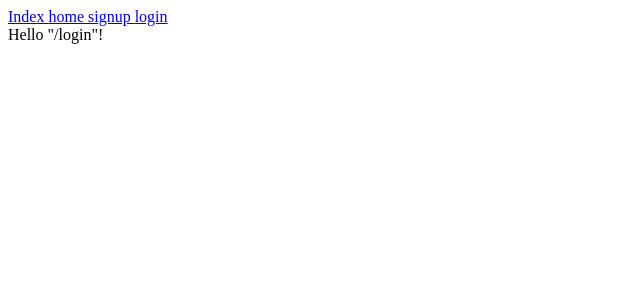
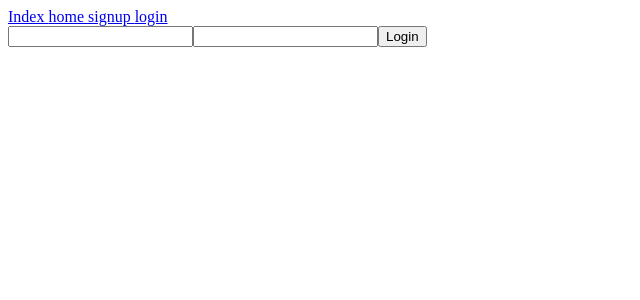
Before and after one commit to tejasnasa/echoes, a React (Vite) app: page /login in a window 1280 px wide. Shown: the top 300 px of the page, without its empty margins (0-640 px from the left). Built offline with nearby package versions, Linux system fonts and the light colour scheme.

Commit message:
Create login and signup forms

```diff
--- a/package.json
+++ b/package.json
@@ -11,7 +11,7 @@
   },
   "dependencies": {
     "@tanstack/react-query": "^5.66.0",
-    "@tanstack/react-query-devtools": "^5.66.0",
+    "@tanstack/react-query-devtools": "^5.66.6",
     "@tanstack/react-router": "^1.102.5",
     "react": "^19.0.0",
     "react-dom": "^19.0.0",
--- /dev/null
+++ b/src/api/auth.ts
@@ -0,0 +1,35 @@
+type LoginFormInputs = {
+  emailOrUsername: string;
+  password: string;
+};
+
+type SignupFormInputs = {
+  email: string;
+  password: string;
+  username: string;
+  fullname: string;
+};
+
+export const login = async (data: LoginFormInputs) => {
+  const response = await fetch(`${import.meta.env.VITE_BASE_URL}/auth/login`, {
+    method: "POST",
+    body: JSON.stringify(data),
+    headers: {
+      "Content-Type": "application/json",
+    },
+  }).then((res) => res.json());
+
+  return response;
+};
+
+export const signup = async (data: SignupFormInputs) => {
+  const response = await fetch(`${import.meta.env.VITE_BASE_URL}/auth/signup`, {
+    method: "POST",
+    body: JSON.stringify(data),
+    headers: {
+      "Content-Type": "application/json",
+    },
+  }).then((res) => res.json());
+
+  return response;
+};
--- /dev/null
+++ b/src/components/LoginForm.tsx
@@ -0,0 +1,33 @@
+import { SubmitHandler, useForm } from "react-hook-form";
+
+type LoginFormInputs = {
+  emailOrUsername: string;
+  password: string;
+};
+
+const LoginForm = ({
+  onSubmit,
+  isPending,
+}: {
+  onSubmit: SubmitHandler<LoginFormInputs>;
+  isPending: boolean;
+}) => {
+  const { register, handleSubmit } = useForm<LoginFormInputs>({
+    defaultValues: {
+      emailOrUsername: "",
+      password: "",
+    },
+  });
+
+  return (
+    <form onSubmit={handleSubmit(onSubmit)}>
+      <input type="text" {...register("emailOrUsername")} />
+      <input type="text" {...register("password")} />
+      <button type="submit" disabled={isPending}>
+        {isPending ? "Logging in..." : "Login"}
+      </button>
+    </form>
+  );
+};
+
+export default LoginForm;
--- a/src/components/PostForm.tsx
+++ b/src/components/PostForm.tsx
@@ -1,21 +1,19 @@
 import { SubmitHandler, useForm } from "react-hook-form";
 
-type LoginFormInputs = {
+type PostFormInputs = {
   text: string;
   images: string[];
 };
 
 const PostForm = ({
-  user,
   onSubmit,
   isPending,
 }: {
-  user: LoginFormInputs;
-  onSubmit: SubmitHandler<LoginFormInputs>;
+  onSubmit: SubmitHandler<PostFormInputs>;
   isPending: boolean;
 }) => {
-  const { register, handleSubmit } = useForm<LoginFormInputs>({
-    defaultValues: user,
+  const { register, handleSubmit } = useForm<PostFormInputs>({
+    defaultValues: { text: "", images: [] },
   });
 
   return (
--- /dev/null
+++ b/src/components/SignupForm.tsx
@@ -0,0 +1,39 @@
+import { SubmitHandler, useForm } from "react-hook-form";
+
+type SignupFormInputs = {
+  email: string;
+  password: string;
+  username: string;
+  fullname: string;
+};
+
+const SignupForm = ({
+  onSubmit,
+  isPending,
+}: {
+  onSubmit: SubmitHandler<SignupFormInputs>;
+  isPending: boolean;
+}) => {
+  const { register, handleSubmit } = useForm<SignupFormInputs>({
+    defaultValues: {
+      email: "",
+      password: "",
+      username: "",
+      fullname: "",
+    },
+  });
+
+  return (
+    <form onSubmit={handleSubmit(onSubmit)}>
+      <input type="text" {...register("email")} placeholder="email" />
+      <input type="text" {...register("password")} placeholder="password" />
+      <input type="text" {...register("username")} placeholder="username" />
+      <input type="text" {...register("fullname")} placeholder="fullname" />
+      <button type="submit" disabled={isPending}>
+        {isPending ? "Logging in..." : "Login"}
+      </button>
+    </form>
+  );
+};
+
+export default SignupForm;
--- a/src/routes/__root.tsx
+++ b/src/routes/__root.tsx
@@ -1,4 +1,5 @@
-import { Link, Outlet, createRootRoute } from "@tanstack/react-router";
+import { ReactQueryDevtools } from "@tanstack/react-query-devtools";
+import { Outlet, createRootRoute } from "@tanstack/react-router";
 import { TanStackRouterDevtools } from "@tanstack/router-devtools";
 
 export const Route = createRootRoute({
@@ -10,6 +11,7 @@ function RootComponent() {
     <>
       <Outlet />
       <TanStackRouterDevtools position="bottom-right" />
+      <ReactQueryDevtools buttonPosition="bottom-left" position="right" />
     </>
   );
 }
--- a/src/routes/_layout/create.tsx
+++ b/src/routes/_layout/create.tsx
@@ -6,8 +6,6 @@ import PostForm from "../../components/PostForm";
 export const Route = createFileRoute("/_layout/create")({
   component: RouteComponent,
 });
-
-const defaultUser = { text: "", images: [] };
 
 function RouteComponent() {
   const queryClient = useQueryClient();
@@ -24,7 +22,6 @@ function RouteComponent() {
 
   return (
     <PostForm
-      user={defaultUser}
       onSubmit={(formData) => mutate(formData)}
       isPending={isPending}
     />
--- a/src/routes/_layout/login.tsx
+++ b/src/routes/_layout/login.tsx
@@ -1,9 +1,29 @@
-import { createFileRoute } from '@tanstack/react-router'
+import { useMutation, useQueryClient } from '@tanstack/react-query';
+import { createFileRoute, useNavigate } from '@tanstack/react-router'
+import LoginForm from '../../components/LoginForm';
+import { login } from '../../api/auth';
 
 export const Route = createFileRoute('/_layout/login')({
   component: RouteComponent,
 })
 
 function RouteComponent() {
-  return <div>Hello "/login"!</div>
+  const queryClient = useQueryClient();
+  const navigate = useNavigate();
+
+  // Mutations
+  const { mutate, isPending } = useMutation({
+    mutationFn: login,
+    onSuccess: () => {
+      queryClient.invalidateQueries({ queryKey: ["posts"] });
+      navigate({ to: "/home" });
+    },
+  });
+
+  return (
+    <LoginForm
+      onSubmit={(formData) => mutate(formData)}
+      isPending={isPending}
+    />
+  );
 }
--- a/src/routes/_layout/signup.tsx
+++ b/src/routes/_layout/signup.tsx
@@ -1,9 +1,29 @@
-import { createFileRoute } from '@tanstack/react-router'
+import { useMutation, useQueryClient } from "@tanstack/react-query";
+import { createFileRoute, useNavigate } from "@tanstack/react-router";
+import SignupForm from "../../components/SignupForm";
+import { signup } from "../../api/auth";
 
-export const Route = createFileRoute('/_layout/signup')({
+export const Route = createFileRoute("/_layout/signup")({
   component: RouteComponent,
-})
+});
 
 function RouteComponent() {
-  return <div>Hello "/signup"!</div>
+  const queryClient = useQueryClient();
+  const navigate = useNavigate();
+
+  // Mutations
+  const { mutate, isPending } = useMutation({
+    mutationFn: signup,
+    onSuccess: () => {
+      queryClient.invalidateQueries({ queryKey: ["posts"] });
+      navigate({ to: "/home" });
+    },
+  });
+
+  return (
+    <SignupForm
+      onSubmit={(formData) => mutate(formData)}
+      isPending={isPending}
+    />
+  );
 }
```
Also changed, not shown: 1 other file (tests, documents, lock files or other folders).
